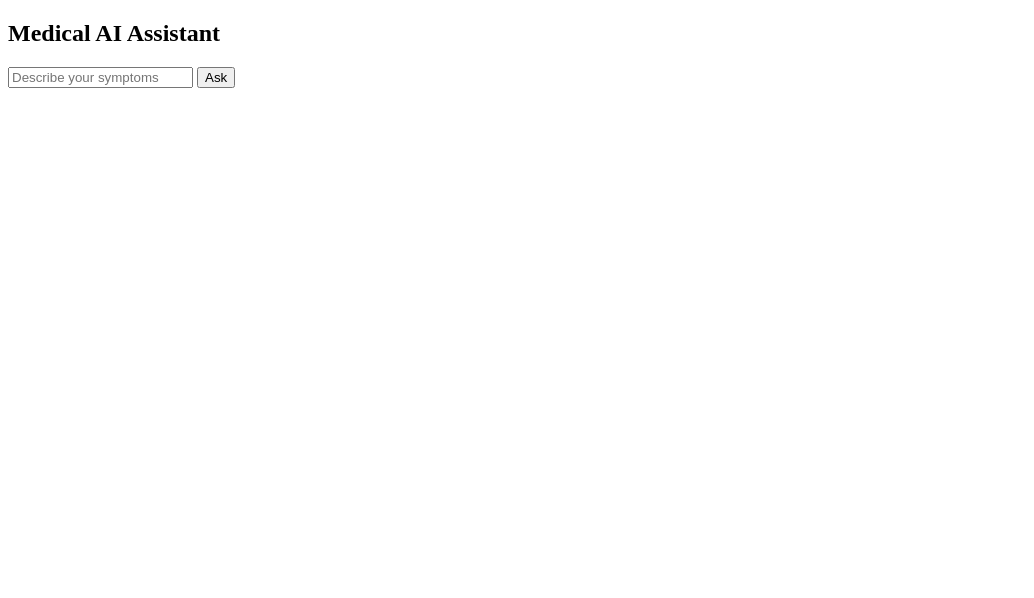
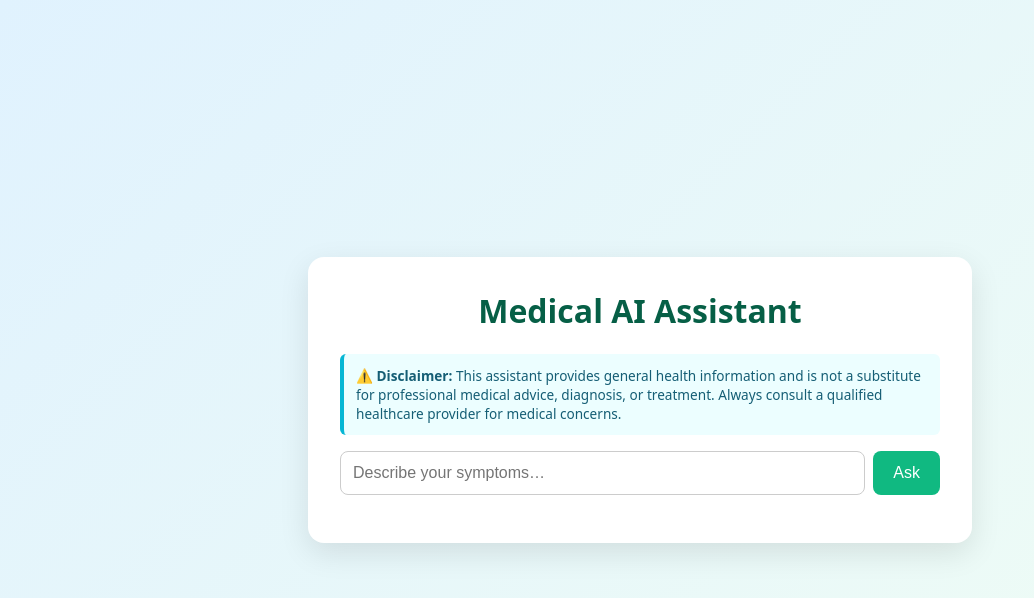
Before and after one commit to fardeen2036/Medical-Assistant-Bot, a Flask app: page / in a window 1280 px wide. Shown: the top 598 px of the page, without its empty margins (0-1034 px from the left). Run offline with Flask 3, Linux system fonts and the light colour scheme.

Commit message:
Refactor index.html for improved UI and functionality
Updated the HTML structure and improved the styling for the Medical AI Assistant interface. Enhanced the send function to handle empty input and added error handling.

```diff
--- a/templates/index.html
+++ b/templates/index.html
@@ -1,24 +1,131 @@
 <!DOCTYPE html>
-<html>
+<html lang="en">
 <head>
+  <meta charset="UTF-8" />
   <title>Medical AI Assistant</title>
+  <meta name="viewport" content="width=device-width, initial-scale=1.0" />
+  <style>
+    body {
+      font-family: system-ui, -apple-system, BlinkMacSystemFont, sans-serif;
+      background: linear-gradient(135deg, #e0f2fe, #f0fdf4);
+      margin: 0;
+      padding: 0;
+      display: flex;
+      justify-content: center;
+      align-items: center;
+      height: 100vh;
+    }
+
+    .card {
+      background: white;
+      padding: 2rem;
+      width: 100%;
+      max-width: 600px;
+      border-radius: 16px;
+      box-shadow: 0 10px 30px rgba(0,0,0,0.1);
+    }
+
+    h1 {
+      margin-top: 0;
+      text-align: center;
+      color: #065f46;
+    }
+
+    .disclaimer {
+      background: #ecfeff;
+      border-left: 4px solid #06b6d4;
+      padding: 0.75rem;
+      font-size: 0.85rem;
+      margin-bottom: 1rem;
+      color: #155e75;
+      border-radius: 6px;
+    }
+
+    .input-row {
+      display: flex;
+      gap: 0.5rem;
+    }
+
+    input {
+      flex: 1;
+      padding: 0.75rem;
+      border-radius: 8px;
+      border: 1px solid #ccc;
+      font-size: 1rem;
+    }
+
+    button {
+      background: #10b981;
+      color: white;
+      border: none;
+      border-radius: 8px;
+      padding: 0.75rem 1.25rem;
+      cursor: pointer;
+      font-size: 1rem;
+      transition: background 0.2s;
+    }
+
+    button:hover {
+      background: #059669;
+    }
+
+    .response {
+      margin-top: 1rem;
+      white-space: pre-wrap;
+      line-height: 1.5;
+      color: #064e3b;
+    }
+
+    .loading {
+      margin-top: 1rem;
+      color: #0f766e;
+      font-style: italic;
+      display: none;
+    }
+  </style>
 </head>
 <body>
-    <h2>Medical AI Assistant</h2>
-    <input id="msg" placeholder="Describe your symptoms" />
+  <div class="card">
+    <h1>Medical AI Assistant</h1>
+
+    <div class="disclaimer">
+      ⚠️ <strong>Disclaimer:</strong> This assistant provides general health information and is not a substitute for professional medical advice, diagnosis, or treatment. Always consult a qualified healthcare provider for medical concerns.
+    </div>
+
+    <div class="input-row">
+      <input id="msg" placeholder="Describe your symptoms…" />
       <button onclick="send()">Ask</button>
-    <pre id="reply"></pre>
+    </div>
+
+    <div id="loading" class="loading">Thinking…</div>
+    <div id="reply" class="response"></div>
+  </div>
 
   <script>
     async function send() {
-            const msg = document.getElementById("msg").value;
+      const msg = document.getElementById("msg").value.trim();
+      if (!msg) return;
+
+      const replyBox = document.getElementById("reply");
+      const loading = document.getElementById("loading");
+
+      replyBox.textContent = "";
+      loading.style.display = "block";
+
+      try {
         const res = await fetch("/chat", {
           method: "POST",
-                headers: {"Content-Type": "application/json"},
-                body: JSON.stringify({message: msg})
+          headers: { "Content-Type": "application/json" },
+          body: JSON.stringify({ message: msg })
         });
+
         const data = await res.json();
-            document.getElementById("reply").textContent = data.reply;
+        replyBox.textContent = data.reply;
+      } catch (e) {
+        replyBox.textContent = "⚠️ Something went wrong. Please try again.";
+      } finally {
+        loading.style.display = "none";
+      }
     }
   </script>
 </body>
```
Lines whose indentation alone changed are shown as unchanged.
